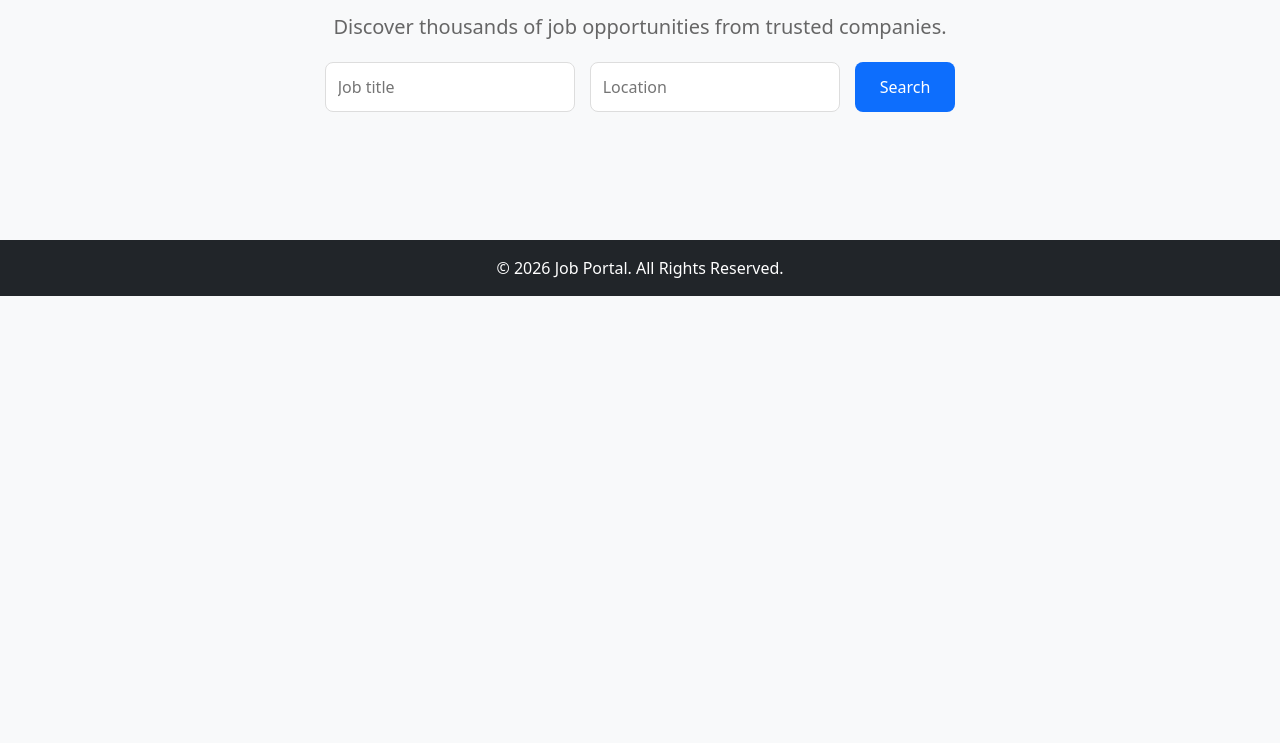
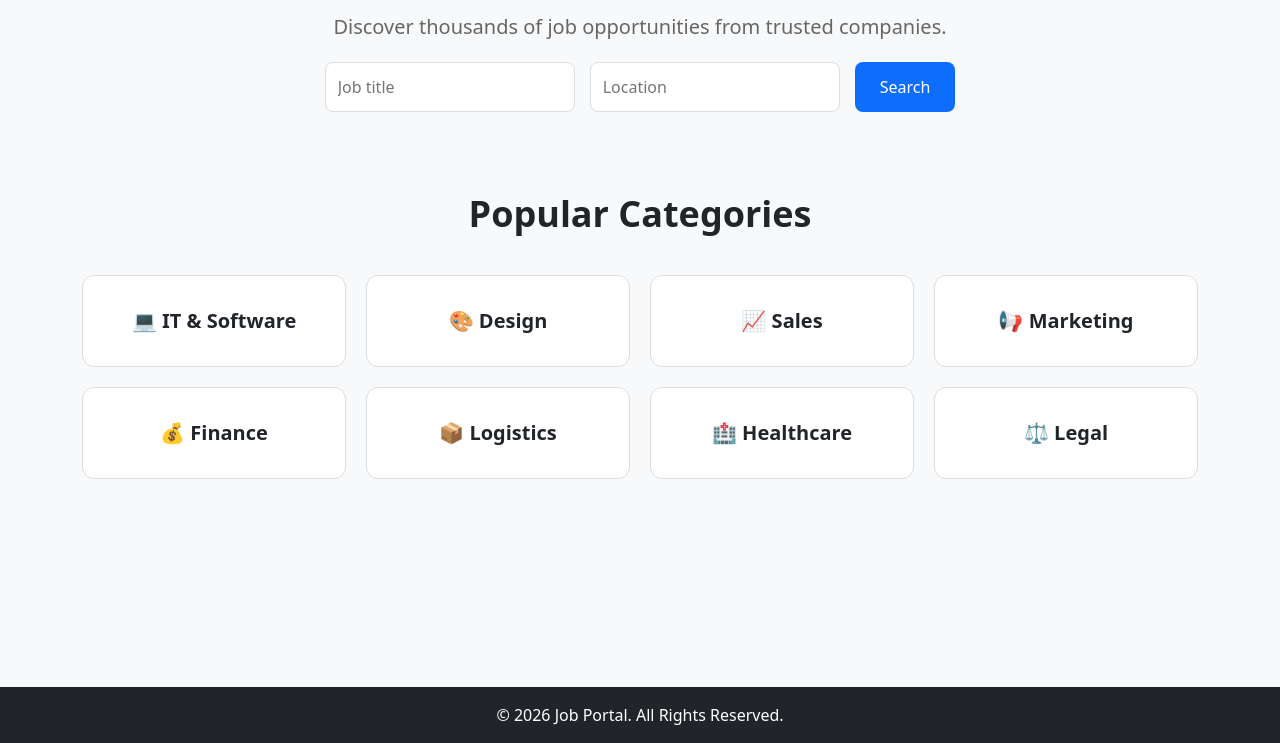
Before and after one commit to tajulislamtaj1234-sys/job_portal, a Django app: page / in a window 1280 px wide. Shown: the part 228-971 px from the top of the page. Before the commit the page ends 524 px from the top, so only its background shows below. Run offline with Django 5.2, Linux system fonts and the light colour scheme.

Commit message:
feat: add popular categories section

```diff
--- a/static/css/base.css
+++ b/static/css/base.css
@@ -53,3 +53,36 @@ body{
     cursor:pointer;
 
 }
+.categories{
+    padding:80px 0;
+}
+
+.section-title{
+    text-align:center;
+    font-size:36px;
+    margin-bottom:40px;
+    font-weight:bold;
+}
+
+.category-grid{
+    display:grid;
+    grid-template-columns:repeat(auto-fit, minmax(220px,1fr));
+    gap:20px;
+}
+
+.category-card{
+    background:white;
+    padding:30px;
+    text-align:center;
+    border-radius:12px;
+    border:1px solid #ddd;
+    transition:0.3s;
+    cursor:pointer;
+    font-size:20px;
+    font-weight:600;
+}
+
+.category-card:hover{
+    transform:translateY(-5px);
+    box-shadow:0 10px 20px rgba(0,0,0,.1);
+}
--- a/templates/home.html
+++ b/templates/home.html
@@ -38,6 +38,45 @@ Home
 
     </div>
 
+<section class="categories">
+
+    <div class="container">
+
+        <h2 class="section-title">
+            Popular Categories
+        </h2>
+
+        <div class="category-grid">
+            <div class="category-card">
+                💻 IT & Software
+            </div>
+            <div class="category-card">
+                🎨 Design
+            </div>
+            <div class="category-card">
+                📈 Sales
+            </div>
+            <div class="category-card">
+                📢 Marketing
+            </div>
+            <div class="category-card">
+                💰 Finance
+            </div>
+            <div class="category-card">
+                📦 Logistics
+            </div>
+            <div class="category-card">
+               🏥 Healthcare
+            </div>
+            <div class="category-card">
+               ⚖️ Legal
+            </div>
+
+
+        </div>
+
+    </div>
+
 </section>
 
 {% endblock %}
```
